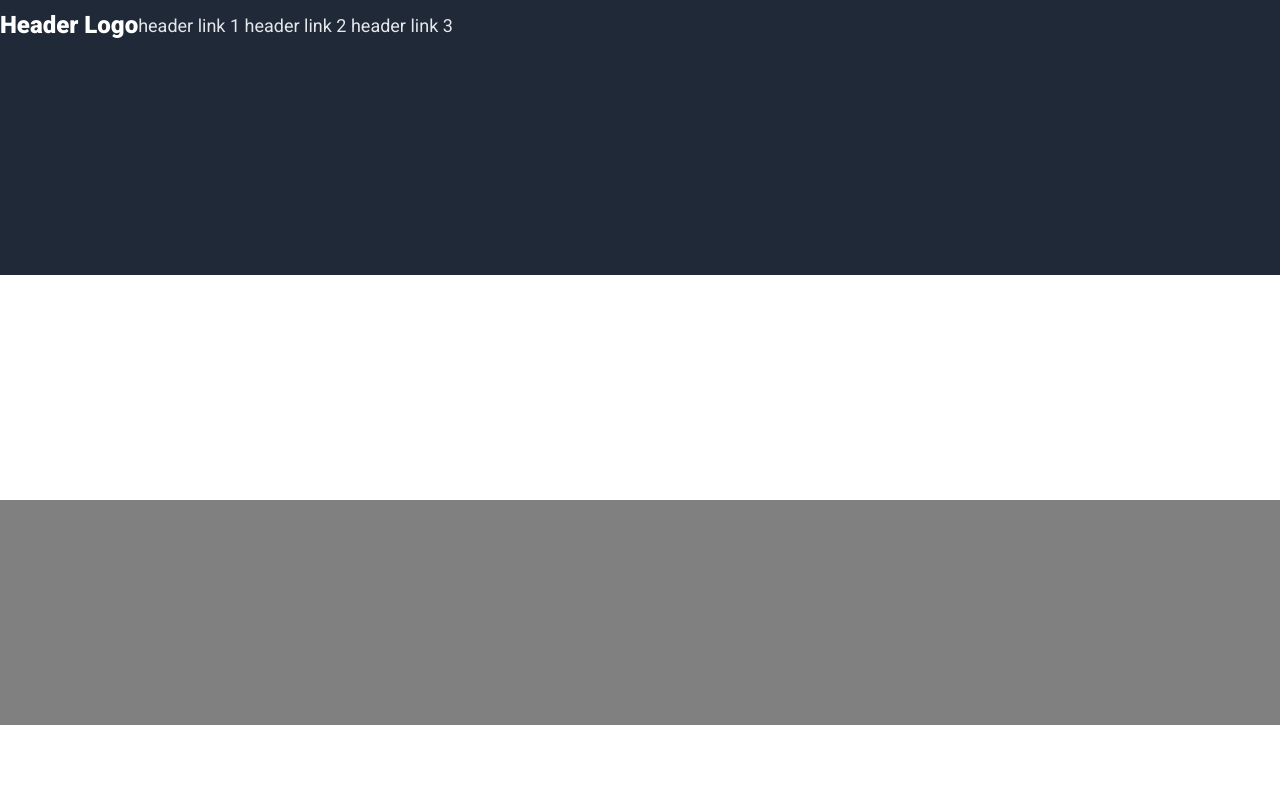
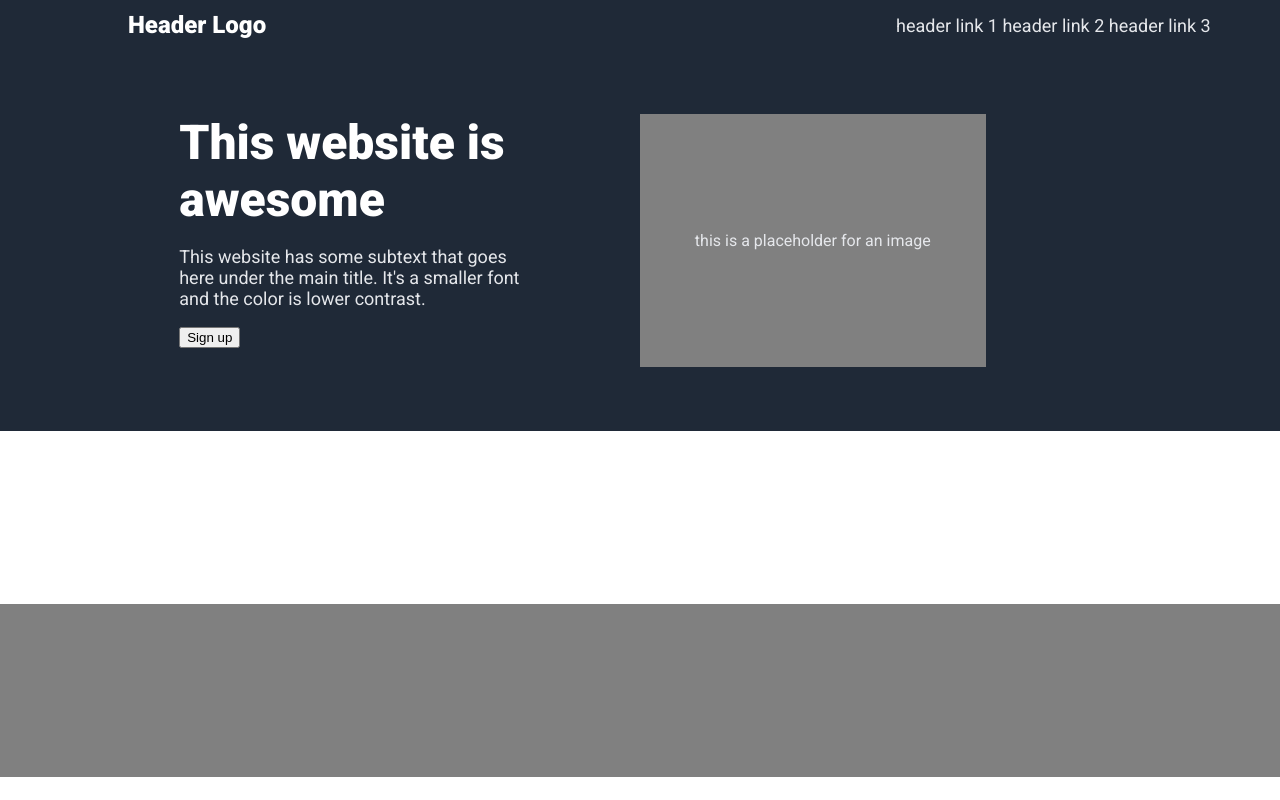
Before and after one commit to dylanlangone/landing-page, a plain HTML site: page index.html in a window 1280 px wide. Shown: the top 800 px of the page. Drawn offline with Linux system fonts and the light colour scheme.

Commit message:
Complete panel 1

```diff
--- a/index.html
+++ b/index.html
@@ -19,7 +19,17 @@
             <a>header link 3</a>
         </div>
     </div>
-    <div class="panel p1"></div>
+    <div class="panel p1">
+        <div class="p1-left">
+            <p class="p1-paragraph1">This website is awesome</p>
+            <p class="p1-paragraph2">This website has some subtext that goes here under the main title.
+                It's a smaller font and the color is lower contrast. </p>
+            <button>Sign up</button>
+        </div>
+        <div class="p1-right">
+            <p>this is a placeholder for an image</p>
+        </div>
+    </div>
     <div class="panel p2"></div>
     <div class="panel p3"></div>
     <div class="panel p4"></div>
--- a/style.css
+++ b/style.css
@@ -3,13 +3,14 @@ body {
     flex-direction: column;
     height: 1000px;
     margin: 0px;
+    font-family: 'Roboto';
 }
 
 .header {
     background: #1F2937;
     height: 50px;
     flex-grow: 0;
-    font-family: 'Roboto';
+
     display: flex;
     align-items: center;
 }
@@ -18,12 +19,14 @@ body {
     font-size: 24px;
     font-weight: 900;
     color: white;
+    margin-left: 10%;
+    flex-basis: 60%;
 }
 
 .header-text-right {
     font: roboto;
     font-size: 18px;
-    color: #E5E7EB;;
+    color: #E5E7EB;
 }
 
 .footer {
@@ -38,6 +41,36 @@ body {
 
 .p1 {
     background: #1F2937;
+    display: flex;
+    flex-basis: 8%;
+    padding: 5%;
+}
+
+.p1-left {
+    margin-left: 10%;
+    flex-basis: 30%;
+}
+
+.p1-right {
+    flex-basis: 30%;
+    background-color: gray;
+    margin-left: 10%;
+    display: flex;
+    justify-content: center;
+    align-items: center;
+    color: #E5E7EB;
+}
+
+.p1-paragraph1 {
+    font-size: 48px;
+    font-weight: 900;
+    color: white;
+    margin: 0px;
+}
+
+.p1-paragraph2 {
+    font-size: 18px;
+    color: #E5E7EB;
 }
 
 .p2 {
```
